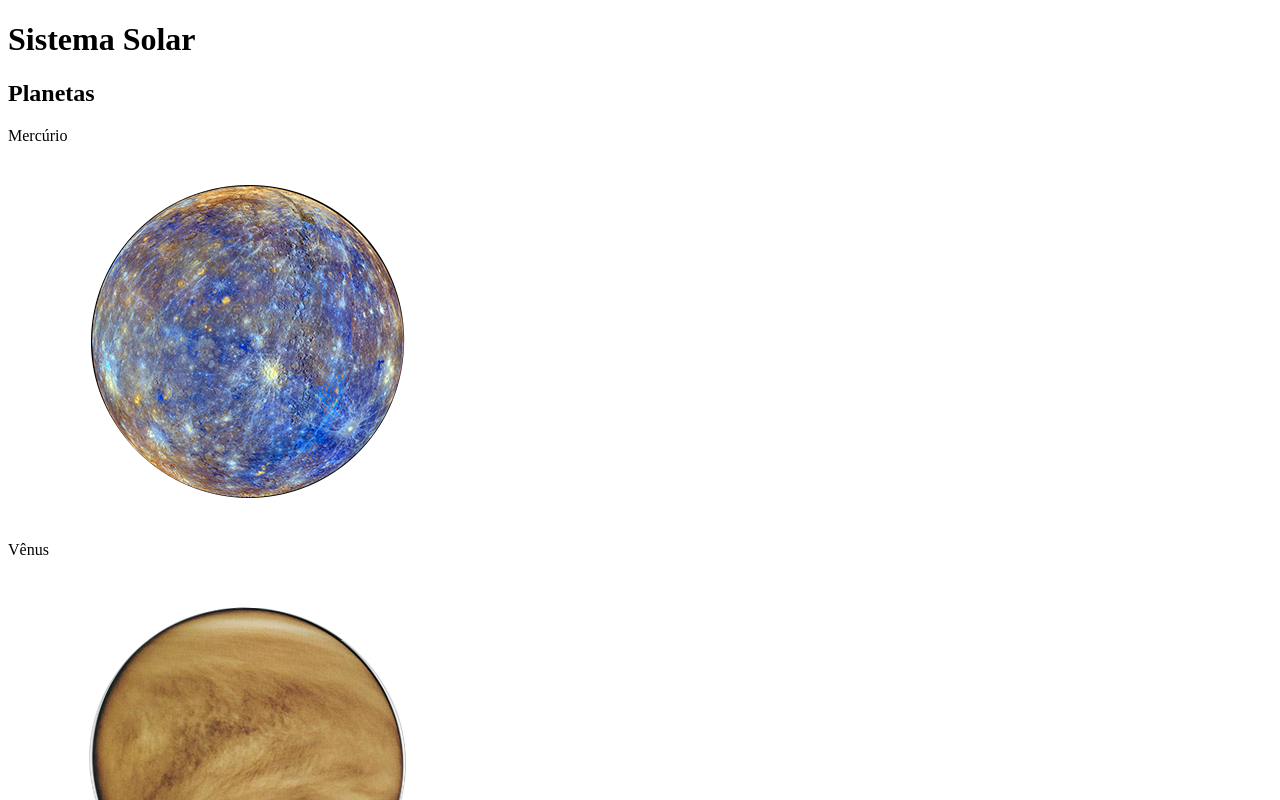
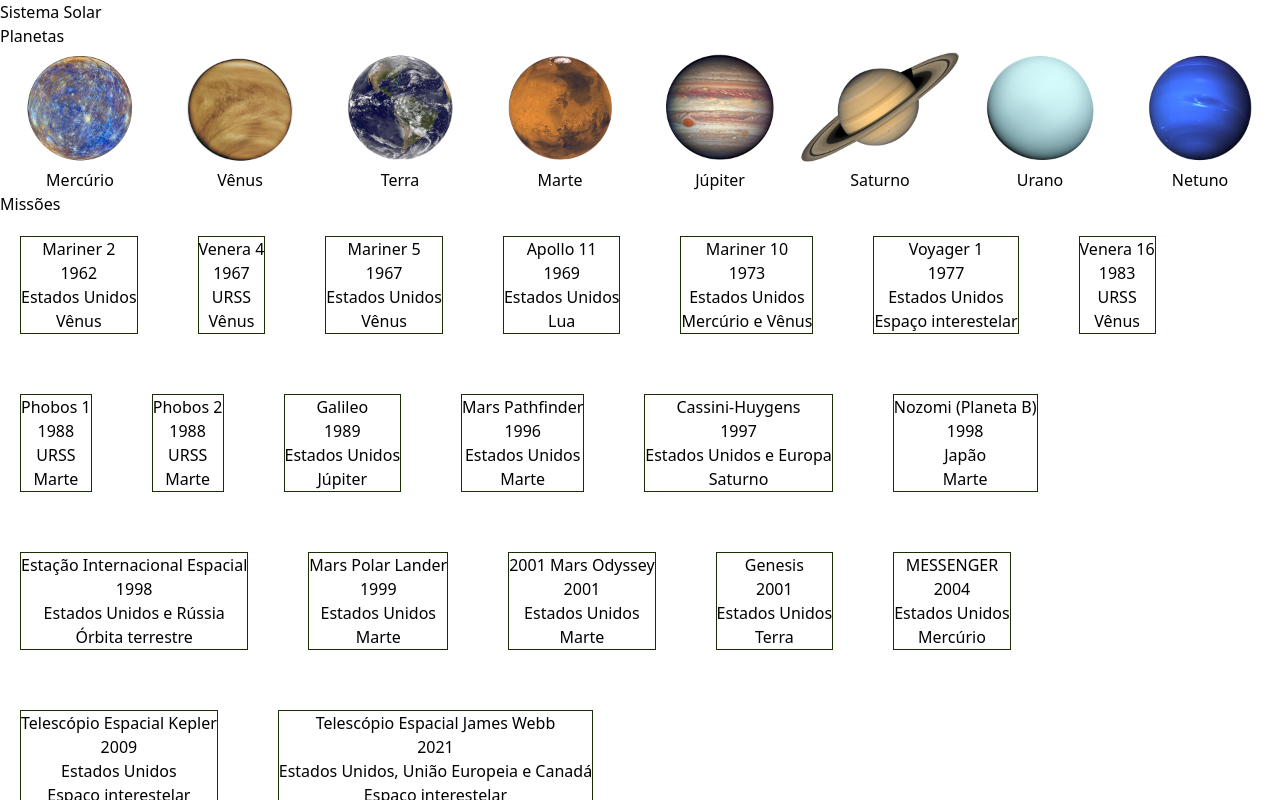
Before and after one commit to fernandamacedoo/solar-system, a React (Create React App) app: page / in a window 1280 px wide. Shown: the top 800 px of the page. Built offline with nearby package versions, Linux system fonts and the light colour scheme.

Commit message:
Iniciando estilização com TailwindCSS
Planetas organizados na vertical, interação com hover, bordas nas missões

```diff
--- a/package.json
+++ b/package.json
@@ -40,10 +40,13 @@
     ]
   },
   "devDependencies": {
+    "autoprefixer": "^10.4.14",
     "eslint-config-trybe-frontend": "^1.4.0",
+    "postcss": "^8.4.23",
     "prop-types": "^15.8.1",
     "stylelint": "^14.10.0",
     "stylelint-config-standard": "^27.0.0",
-    "stylelint-order": "5.0.0"
+    "stylelint-order": "5.0.0",
+    "tailwindcss": "^3.3.2"
   }
 }
--- a/src/components/Header.js
+++ b/src/components/Header.js
@@ -3,7 +3,7 @@
 class Header extends React.Component {
   render() {
     return (
-      <header>
+      <header className="">
         <h1>Sistema Solar</h1>
       </header>
     );
--- a/src/components/MissionCard.js
+++ b/src/components/MissionCard.js
@@ -5,7 +5,7 @@
   render() {
     const { name, year, country, destination } = this.props;
     return (
-      <div data-testid="mission-card">
+      <div className="m-5 text-center border border-lime-950" data-testid="mission-card">
         <p data-testid="mission-name">{ name }</p>
         <p data-testid="mission-year">{ year }</p>
         <p data-testid="mission-country">{ country }</p>
--- a/src/components/Missions.js
+++ b/src/components/Missions.js
@@ -6,11 +6,12 @@
 class Missions extends React.Component {
   render() {
     return (
-      <div data-testid="missions">
+      <>
         <Title headline="Missões" />
+        <div className="flex gap-5 flex-wrap" data-testid="missions">
           {
             missions.map((mission) => (
-            <MissionCard
+              <MissionCard className=""
                 key={ mission.name }
                 name={ mission.name }
                 year={ mission.year }
@@ -21,6 +22,7 @@
           }
 
         </div>
+      </>
     );
   }
 }
--- a/src/components/PlanetCard.js
+++ b/src/components/PlanetCard.js
@@ -5,9 +5,9 @@
   render() {
     const { planetName, planetImage } = this.props;
     return (
-      <div data-testid="planet-card">
+      <div className="w-40 hover:w-96 transition-all text-center" data-testid="planet-card">
+        <img src={ planetImage } alt={ `Planeta ${planetName}` } />
         <p data-testid="planet-name">{ planetName }</p>
-        <img src={ planetImage } alt={ `Planeta ${planetName}` } />
       </div>
     );
   }
--- a/src/components/SolarSystem.js
+++ b/src/components/SolarSystem.js
@@ -6,16 +6,19 @@
 class SolarSystem extends React.Component {
   render() {
     return (
-      <div data-testid="solar-system">
+      <>
         <Title headline="Planetas" />
+        <div className='flex' data-testid="solar-system">
           {Planets.map((planeta) => (
-          <PlanetCard
+          <PlanetCard className='flex flex-col'
               key={ planeta.name }
               planetName={ planeta.name }
               planetImage={ planeta.image }
             />
           ))}
         </div>
+
+      </>
     );
   }
 }
--- /dev/null
+++ b/src/index.css
@@ -0,0 +1,3 @@
+@tailwind base;
+@tailwind components;
+@tailwind utilities;
--- a/src/index.js
+++ b/src/index.js
@@ -1,6 +1,7 @@
 import React from 'react';
 import ReactDOM from "react-dom/client";
 import App from './App';
+import './index.css'
 
 const root = ReactDOM.createRoot(document.getElementById("root"));
 root.render(
--- /dev/null
+++ b/tailwind.config.js
@@ -0,0 +1,10 @@
+/** @type {import('tailwindcss').Config} */
+module.exports = {
+  content: [
+    "./src/**/*.{js,jsx,ts,tsx}",
+  ],
+  theme: {
+    extend: {},
+  },
+  plugins: [],
+}
```
Also changed, not shown: src/App.css (added), 1 other file (tests, documents, lock files or other folders). Lines whose indentation alone changed are shown as unchanged.
